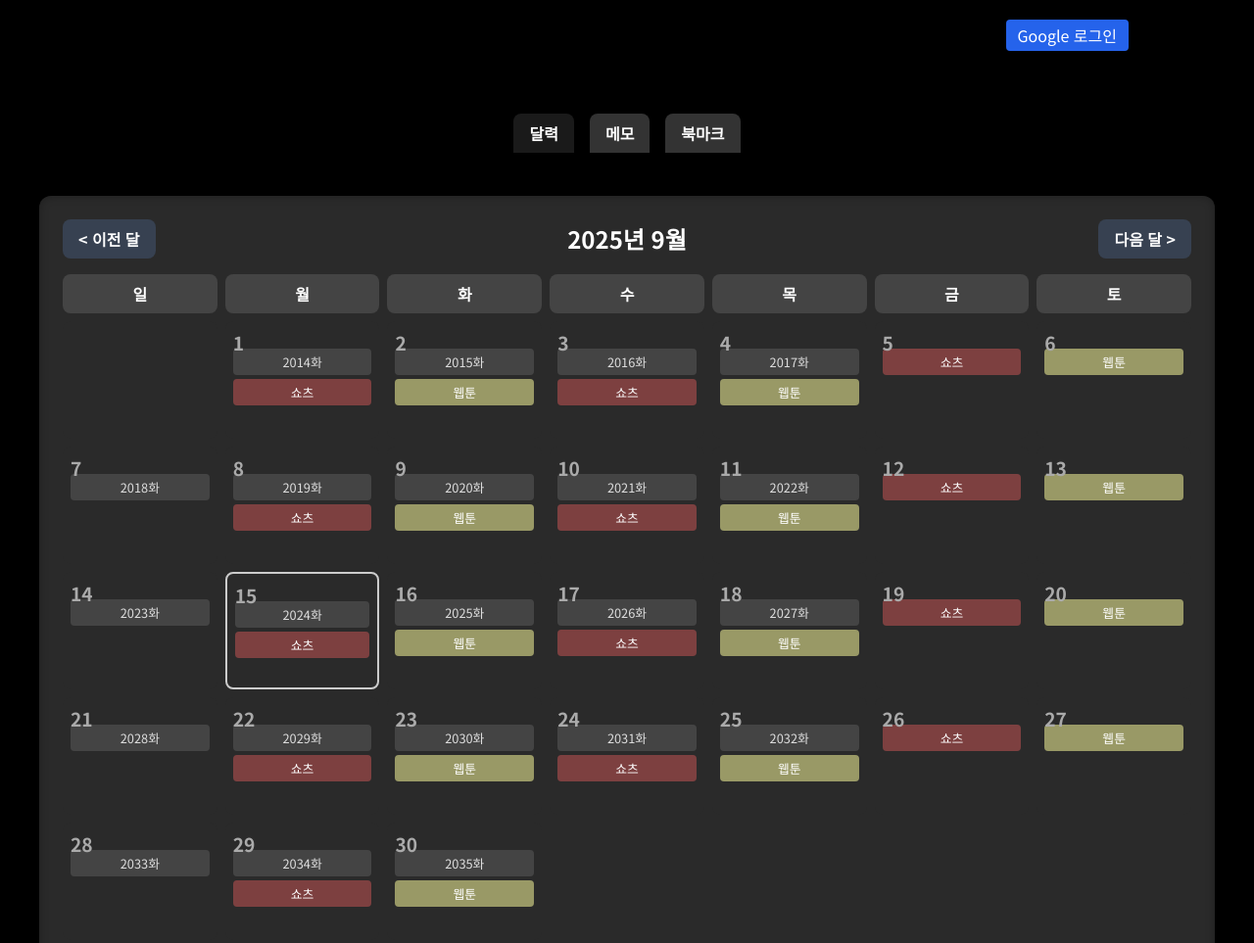
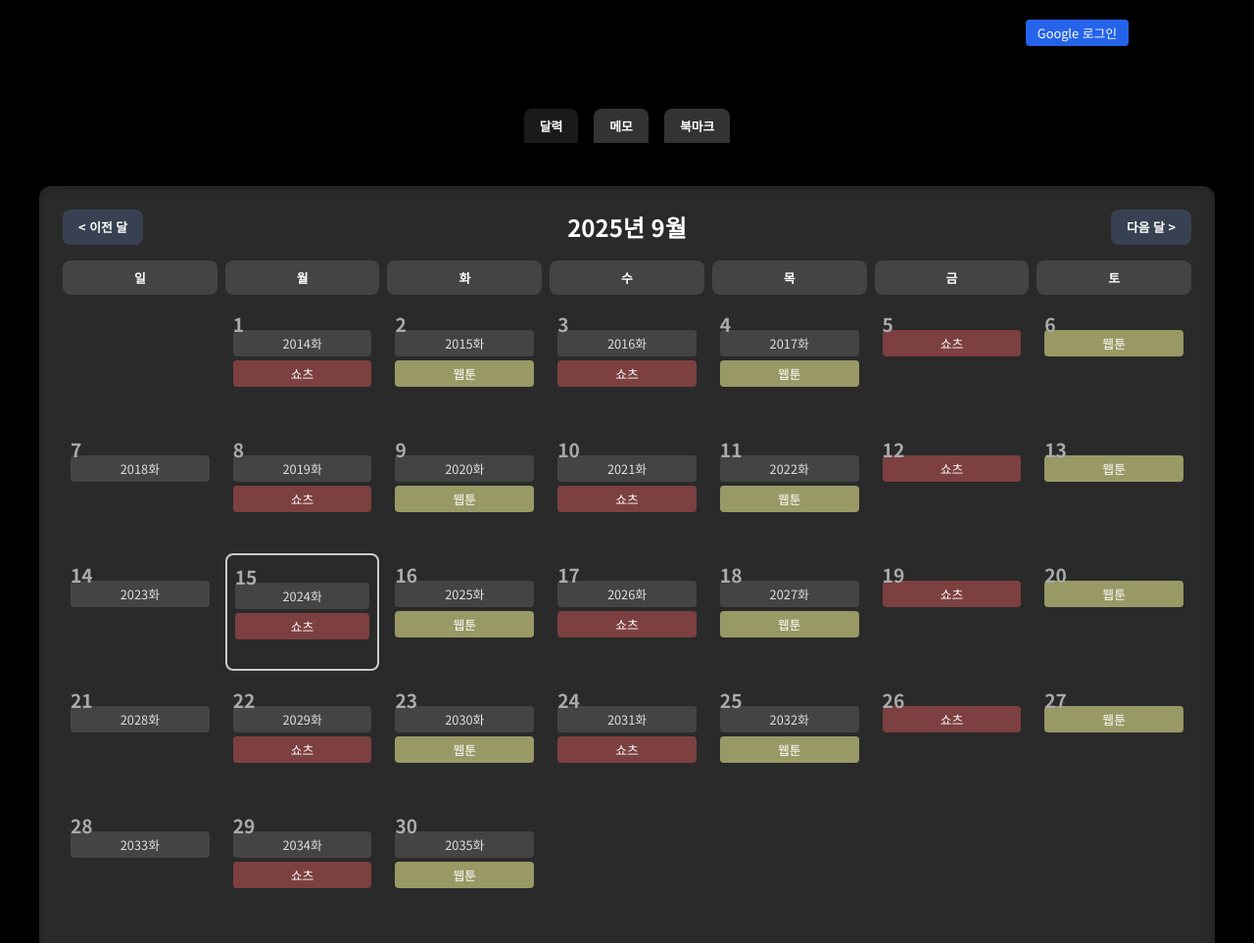
Before and after one commit to bacbaqui-web/bacbaqui-web, a plain HTML site: page index.html in a window 1280 px wide. Shown: the top 963 px of the page at 98% size. Drawn offline with nearby package versions, Linux system fonts and the light colour scheme; no server answers.

Commit message:
Update index.html

```diff
--- a/index.html
+++ b/index.html
@@ -11,7 +11,7 @@
     <style>
         @import url('https://fonts.googleapis.com/css2?family=Noto+Sans+KR:wght@400;700&display=swap');
         /* 세로 정렬을 상단으로 변경 */
-        body { font-family: 'Noto Sans KR', sans-serif; background: #000; color: #fff; display: flex; justify-content: flex-start; align-items: center; min-height: 100vh; padding: 20px; flex-direction: column; gap: 2rem; }
+        body { font-family: 'Noto Sans KR', sans-serif; background: #000; color: #fff; display: flex; justify-content: flex-start; align-items: center; min-height: 100vh; padding: 20px; flex-direction: column; gap: 2rem; font-size: 80%; }
         .tab-content { display: none; }
         .tab-content.active { display: flex; flex-direction: column; flex-grow: 1; }
         .section-card { background: #2a2a2a; border-radius: 12px; padding: 24px; box-shadow: inset 0 0 10px rgba(0,0,0,.3); text-align: center; width: 100%; max-width: 1200px; }
```
